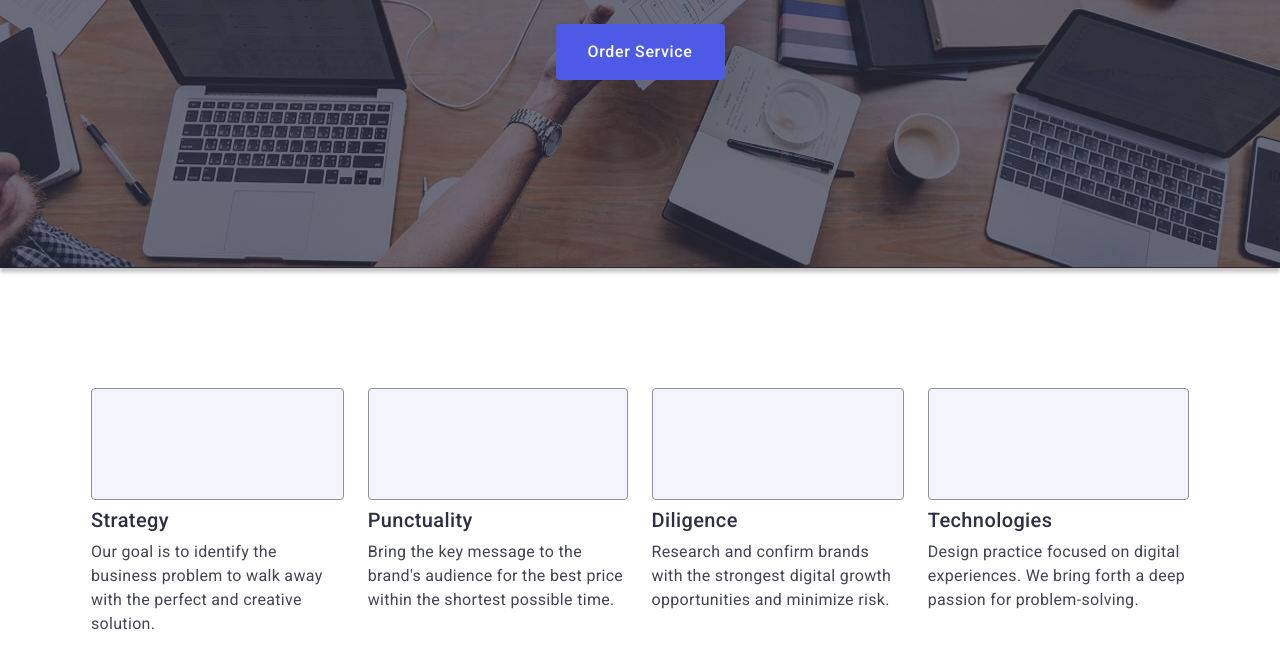
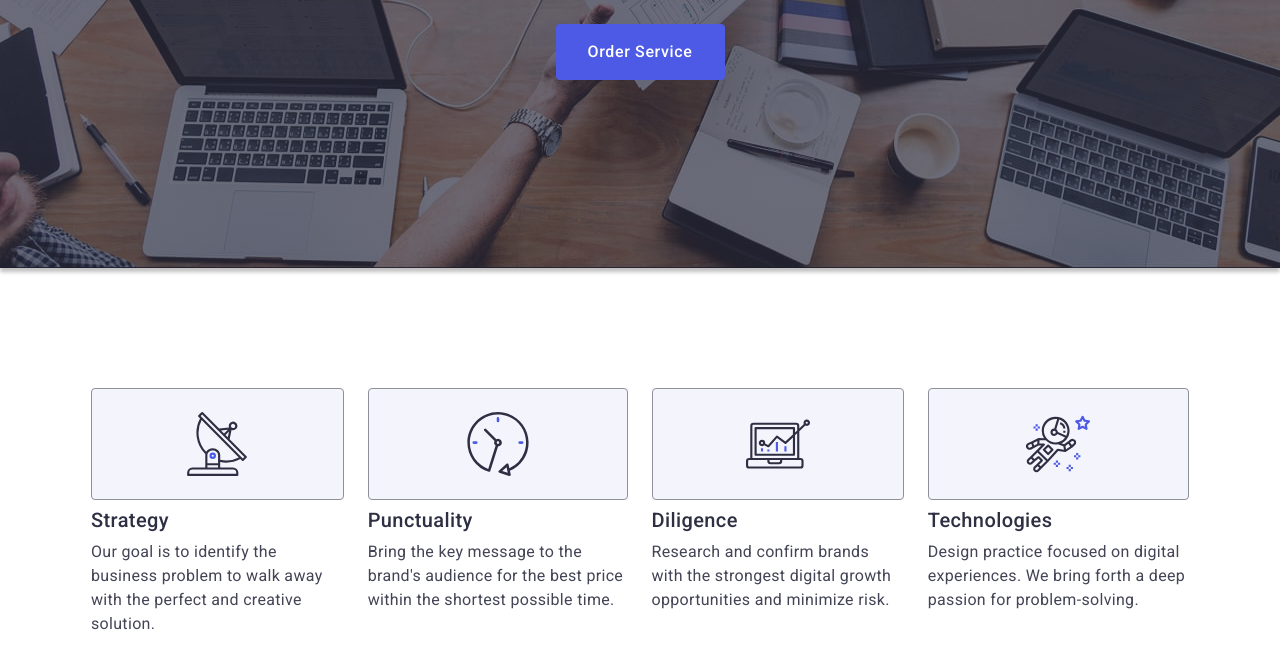
Before and after one commit to viktoriaabc/goit-markup-hw-04, a plain HTML site: page index.html in a window 1280 px wide. Shown: the part 404-1072 px from the top of the page. Drawn offline with nearby package versions, Linux system fonts and the light colour scheme.

Commit message:
correction3

```diff
--- a/index.html
+++ b/index.html
@@ -64,7 +64,7 @@
               <div class="feature-wrap">
                 <svg class="feature-icon" width="64" height="64">
                     <use
-                       href="./images/icon.svg#icon-antena">
+                       href="./images/icons.svg#icon-antena">
                     </use>
                 </svg>
               </div>
@@ -78,7 +78,7 @@
               <div class="feature-wrap">
                 <svg class="feature-icon" width="64" height="64">
                     <use
-                       href="./images/icon.svg#icon-clock">
+                       href="./images/icons.svg#icon-clock">
                     </use>
                 </svg>
               </div>
@@ -92,7 +92,7 @@
               <div class="feature-wrap">
                 <svg class="feature-icon" width="64" height="64">
                     <use
-                       href="./images/icon.svg#icon-diagram">
+                       href="./images/icons.svg#icon-diagram">
                     </use>
                 </svg>
               </div>
@@ -106,7 +106,7 @@
               <div class="feature-wrap">
                 <svg class="feature-icon" width="64" height="64">
                     <use
-                       href="./images/icon.svg#icon-astronaut">
+                       href="./images/icons.svg#icon-astronaut">
                     </use>
                 </svg>
               </div>
```
